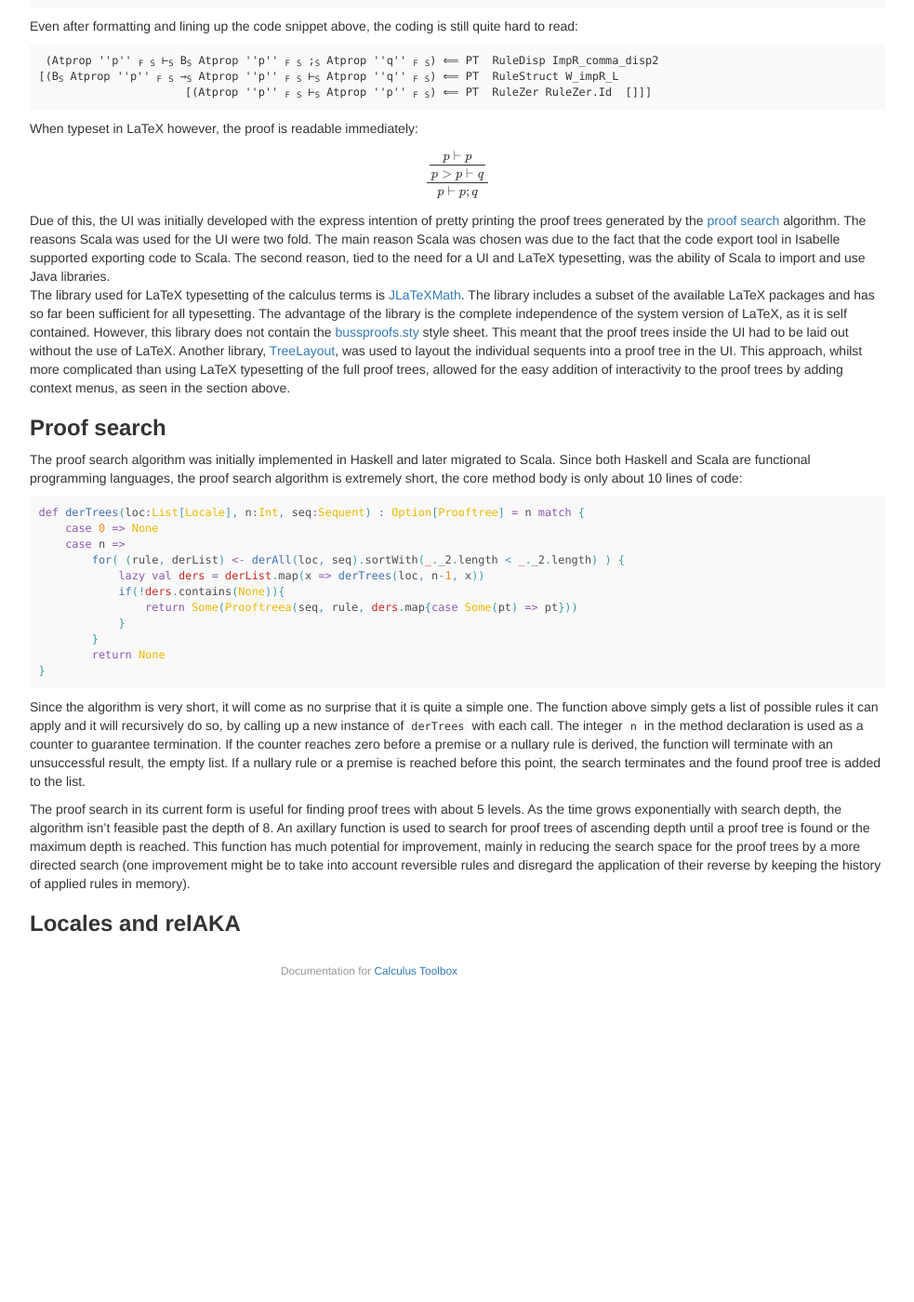
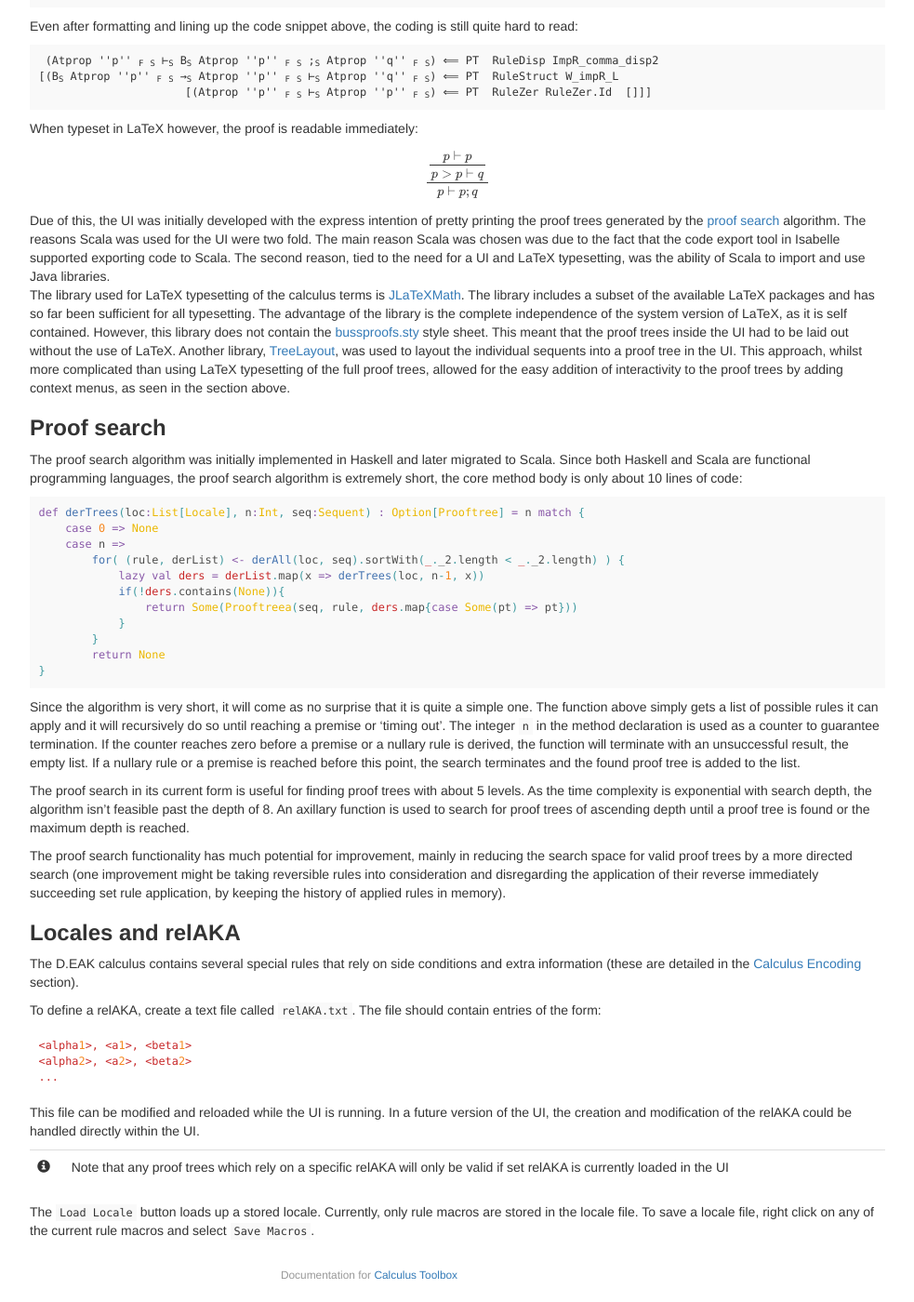
Before and after one commit to goodlyrottenapple/calculus-toolbox, a Jekyll site: the page built from _posts/2015-04-27-scala-ui.md, in a window 1280 px wide and 1400 px high, scrolled down 3454 px. Shown: the whole window at 93% size, without its empty margins (243-1226 px from the left). Built offline with Jekyll 4.4.1, drawn with Linux system fonts in a browser that asks for light colours; formulas are drawn with MathJax 3; before the commit the page ends 4527 px from its top, so only the background shows below that.

Commit message:
110101010101010101010101010

```diff
--- a/_posts/2015-04-27-scala-ui.md
+++ b/_posts/2015-04-27-scala-ui.md
@@ -119,8 +119,28 @@ def derTrees(loc:List[Locale], n:Int, seq:Sequent) : Option[Prooftree] = n match
 }
 {% endhighlight %}
 
-Since the algorithm is very short, it will come as no surprise that it is quite a simple one. The function above simply gets a list of possible rules it can apply and it will recursively do so, by calling up a new instance of `derTrees` with each call. The integer `n` in the method declaration is used as a counter to guarantee termination. If the counter reaches zero before a premise or a nullary rule is derived, the function will terminate with an unsuccessful result, the empty list. If a nullary rule or a premise is reached before this point, the search terminates and the found proof tree is added to the list.
+Since the algorithm is very short, it will come as no surprise that it is quite a simple one. The function above simply gets a list of possible rules it can apply and it will recursively do so until reaching a premise or 'timing out'. The integer `n` in the method declaration is used as a counter to guarantee termination. If the counter reaches zero before a premise or a nullary rule is derived, the function will terminate with an unsuccessful result, the empty list. If a nullary rule or a premise is reached before this point, the search terminates and the found proof tree is added to the list.
 
-The proof search in its current form is useful for finding proof trees with about 5 levels. As the time grows exponentially with search depth, the algorithm isn't feasible past the depth of 8. An axillary function is used to search for proof trees of ascending depth until a proof tree is found or the maximum depth is reached. This function has much potential for improvement, mainly in reducing the search space for the proof trees by a more directed search (one improvement might be to take into account reversible rules and disregard the application of their reverse by keeping the history of applied rules in memory).
+The proof search in its current form is useful for finding proof trees with about 5 levels. As the time complexity is exponential with search depth, the algorithm isn't feasible past the depth of 8. An axillary function is used to search for proof trees of ascending depth until a proof tree is found or the maximum depth is reached.
+
+The proof search functionality has much potential for improvement, mainly in reducing the search space for valid proof trees by a more directed search (one improvement might be taking reversible rules into consideration and disregarding the application of their reverse immediately succeeding set rule application, by keeping the history of applied rules in memory).
 
 ### Locales and relAKA
+
+The D.EAK calculus contains several special rules that rely on side conditions and extra information (these are detailed in the [Calculus Encoding]({{ site.baseurl }}/doc/calculus-encoding.html) section).
+
+To define a relAKA, create a text file called `relAKA.txt`. The file should contain entries of the form:
+
+~~~json
+<alpha1>, <a1>, <beta1>
+<alpha2>, <a2>, <beta2>
+...
+~~~
+
+This file can be modified and reloaded while the UI is running. In a future version of the UI, the creation and modification of the relAKA could be handled directly within the UI.
+
+{:.table}
+<span class="glyphicon glyphicon-info-sign"></span> | Note that any proof trees which rely on a specific relAKA will only be valid if set relAKA is currently loaded in the UI
+
+
+The `Load Locale` button loads up a stored locale. Currently, only rule macros are stored in the locale file. To save a locale file, right click on any of the current rule macros and select `Save Macros`.
```
Also changed, not shown: _posts/2015-04-06-introduction.md (+1 -1 lines), _posts/2015-04-17-calculi.md (+1 -0 lines), _posts/2015-04-17-utilities.md (+1 -1 lines), _posts/2015-04-20-code-generation.md (+1 -1 lines).
